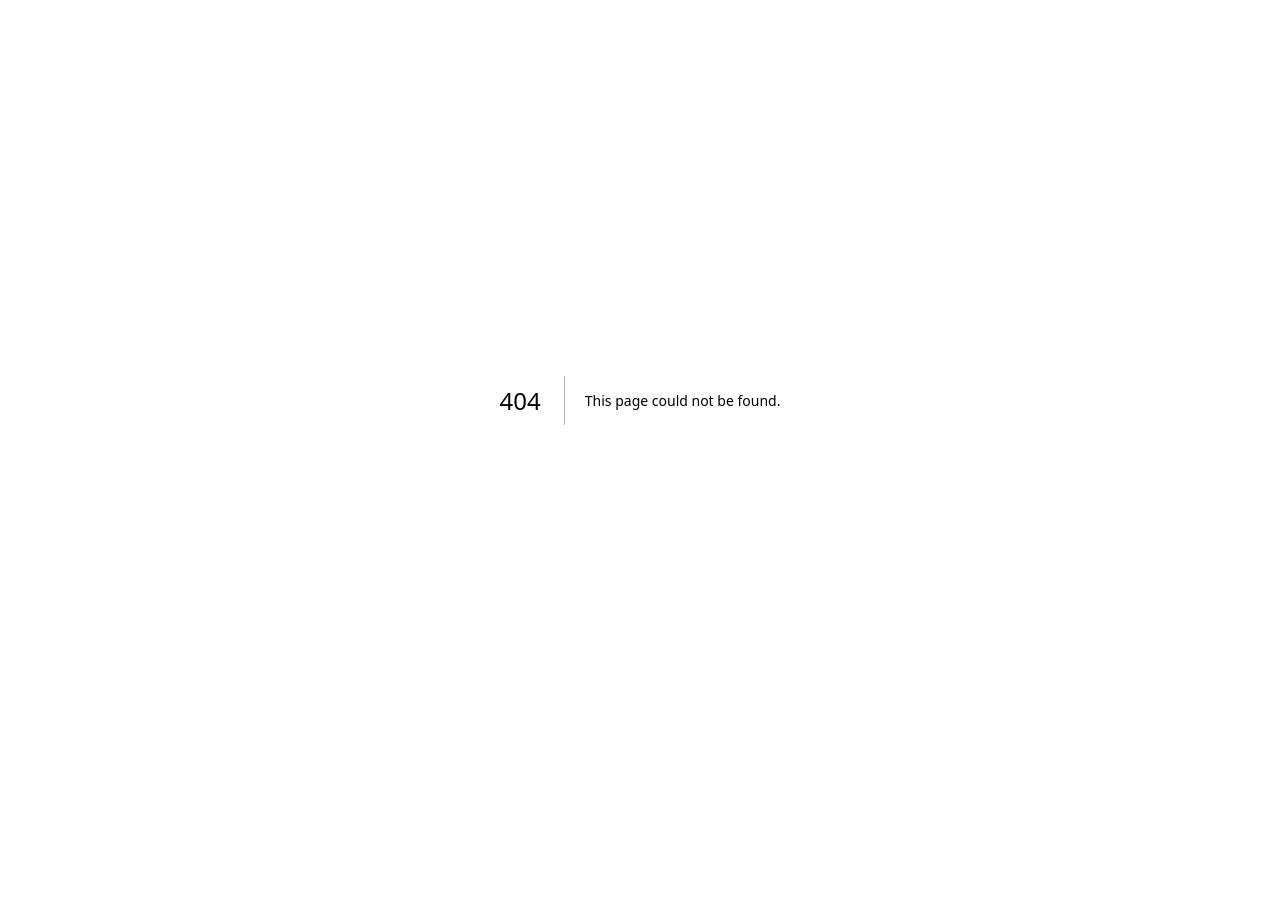
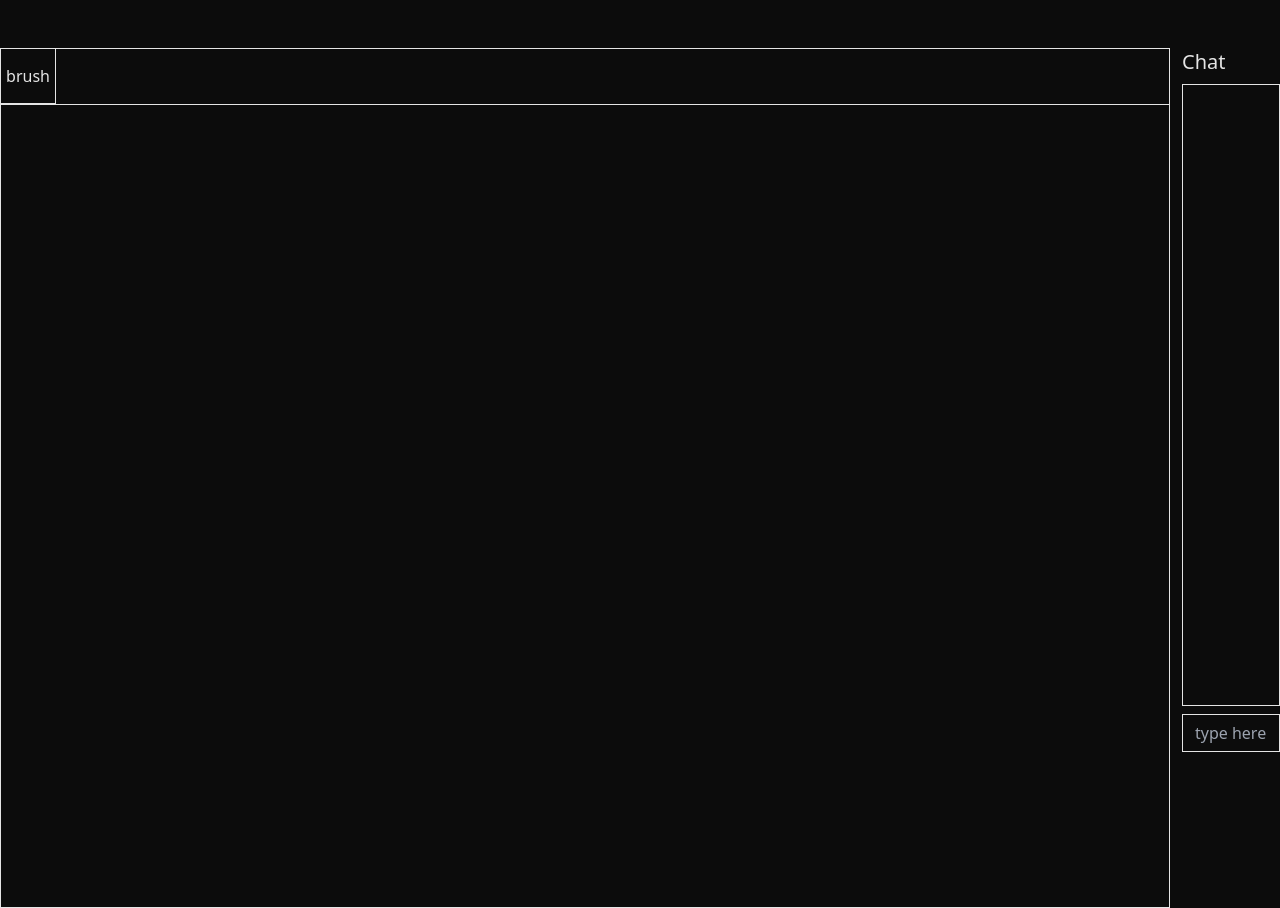
Before and after one commit to draw-battle/draw-front, a Next.js app: page /1 in a window 1280 px wide. Before the commit this address had no page. Before the commit the page ends 800 px from the top, so only its background shows below. Built offline with nearby package versions, Linux system fonts and the light colour scheme.

Commit message:
game page ui done

```diff
--- /dev/null
+++ b/src/app/(game)/[id]/head.tsx
@@ -0,0 +1,10 @@
+export default function Head() {
+  return (
+    <>
+      <title>Game</title>
+      <meta content="width=device-width, initial-scale=1" name="viewport" />
+      <meta name="description" content="Generated by create next app" />
+      <link rel="icon" href="/favicon.ico" />
+    </>
+  );
+}
--- /dev/null
+++ b/src/app/(game)/[id]/page.tsx
@@ -0,0 +1,15 @@
+import { Canvas } from "@/game/components/canvas";
+import { Chat } from "@/game/components/chat";
+
+export default function Game() {
+  return (
+    <div className="container flex h-screen gap-3 py-12 mx-auto">
+      <div className=" grow">
+        <Canvas />
+      </div>
+      <div className="basis-[30%]">
+        <Chat />
+      </div>
+    </div>
+  );
+}
--- /dev/null
+++ b/src/game/components/canvas.tsx
@@ -0,0 +1,18 @@
+import { Toolbar } from "./toolbar";
+
+export const Canvas = () => {
+  return (
+    <div className="w-[1170px] h-[860px] relative">
+      <div className="absolute z-50 w-full h-full">
+        <div className="flex border-b border-primary">
+          <Toolbar />
+        </div>
+      </div>
+      <canvas
+        width={1170}
+        height={860}
+        className="w-[1170px] h-[860px] absolute border border-primary"
+      />
+    </div>
+  );
+};
--- /dev/null
+++ b/src/game/components/chat.tsx
@@ -0,0 +1,15 @@
+import { Input } from "@/shared/ui/input";
+
+export const Chat = () => {
+  return (
+    <div className="flex flex-col w-full h-full gap-2">
+      <div>
+        <h1 className="text-xl">Chat</h1>
+      </div>
+      <div className="flex flex-col h-full gap-2">
+        <div className="border border-primary grow"></div>
+        <Input placeholder="type here" className="self-end" />
+      </div>
+    </div>
+  );
+};
--- /dev/null
+++ b/src/game/components/toolbar.tsx
@@ -0,0 +1,7 @@
+export const Toolbar = () => {
+  return (
+    <div className="flex items-center justify-center transition-all border cursor-pointer w-14 h-14 border-primary hover:bg-neutral-900">
+      brush
+    </div>
+  );
+};
```
